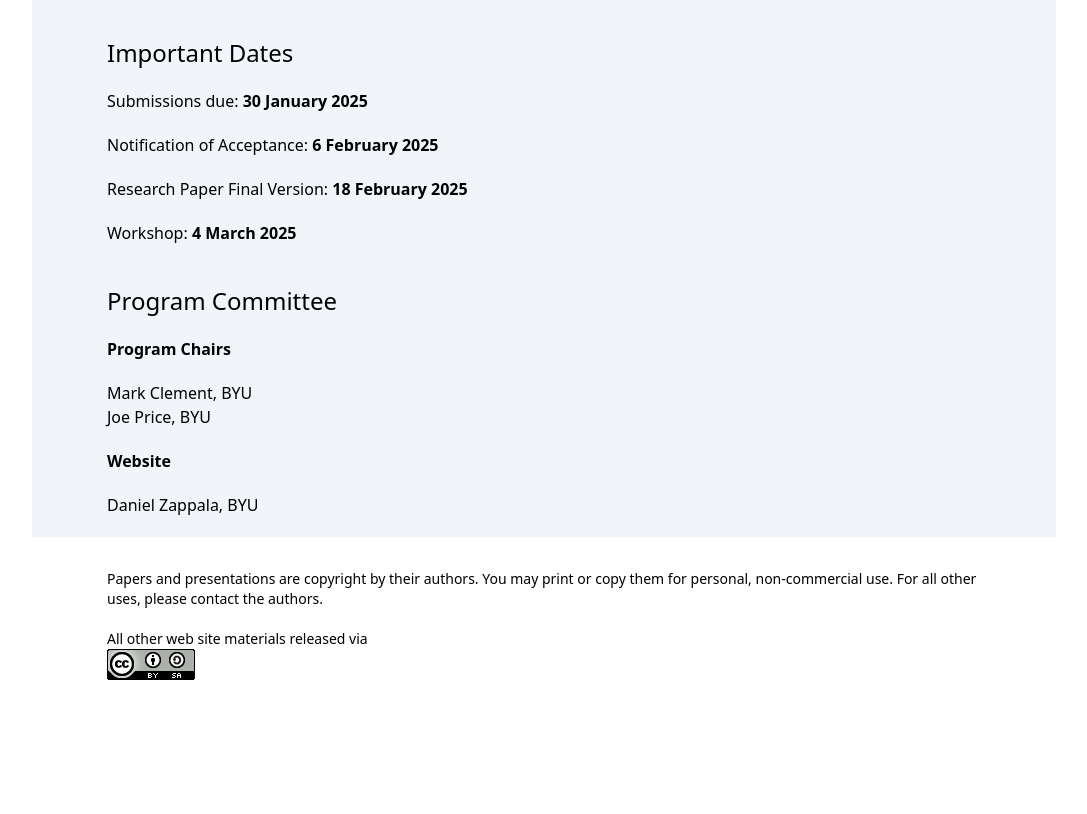
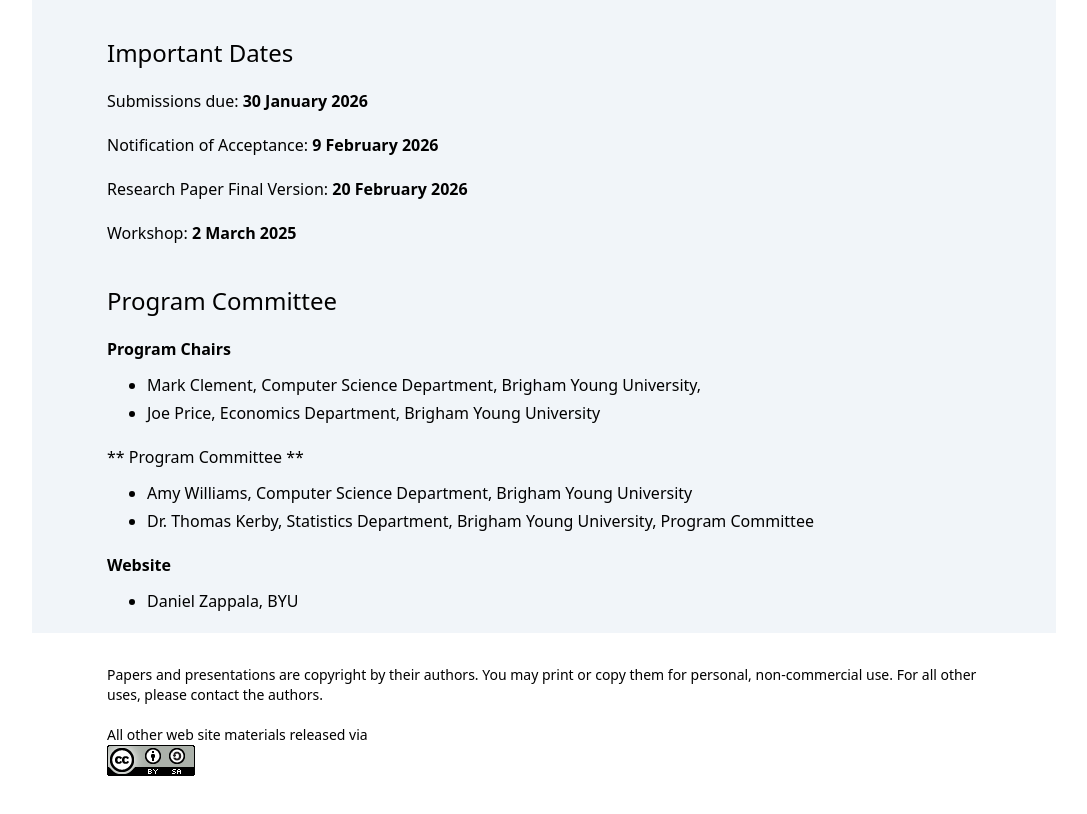
Before and after one commit to byu-fht/fhtw-website, an Astro site: page /call-for-papers in a window 1280 px wide. Shown: the part 1330-2144 px from the top of the page, without its empty margins (96-1183 px from the left). Before the commit the page ends 2062 px from the top, so only its background shows below. Built offline with nearby package versions, Linux system fonts and the light colour scheme; Astro itself is replaced by a stand-in of ours.

Commit message:
updated dates and committee

```diff
--- a/src/pages/call-for-papers.mdx
+++ b/src/pages/call-for-papers.mdx
@@ -68,20 +68,27 @@
 
 ## Important Dates
 
-Submissions due: **30 January 2025**
+Submissions due: **30 January 2026**
 
-Notification of Acceptance: **6 February 2025**
+Notification of Acceptance: **9 February 2026**
 
-Research Paper Final Version: **18 February 2025**
+Research Paper Final Version: **20 February 2026**
 
-Workshop: **4 March 2025**
+Workshop: **2 March 2025**
 
 ## Program Committee
 
 **Program Chairs**
 
-Mark Clement, BYU<br />Joe Price, BYU
+- Mark Clement, Computer Science Department, Brigham Young University,
+- Joe Price, Economics Department, Brigham Young University
+
+** Program Committee **
+
+- Amy Williams, Computer Science Department, Brigham Young University
+- Dr. Thomas Kerby, Statistics Department, Brigham Young University, Program
+  Committee
 
 **Website**
 
-Daniel Zappala, BYU
+- Daniel Zappala, BYU
```
